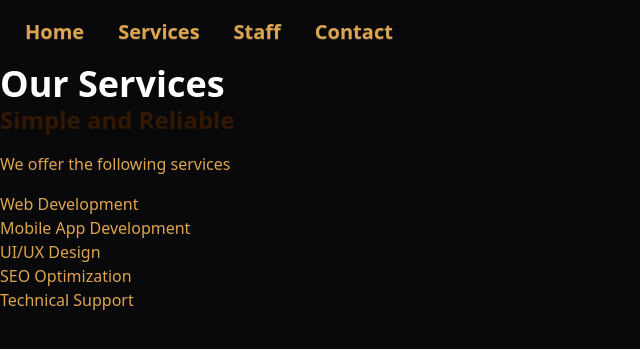
After one commit to sparky9043/comIT-assignment-solutions, a Django app: page /services/ in a window 1280 px wide. The commit adds this page. Shown: the top 349 px of the page, without its empty margins (0-640 px from the left). Run offline with Django 5.2, Linux system fonts and the light colour scheme; some libraries are stand-ins or nearby versions.

Commit message:
feat: add services page

```diff
--- a/04-15-2026/static_pages/static_pages_templates/urls.py
+++ b/04-15-2026/static_pages/static_pages_templates/urls.py
@@ -8,4 +8,5 @@ urlpatterns = [
     path('', views.index, name="index"),
     path('staff/', views.staff, name="staff"),
     path('contact/', views.contact, name="contact"),
+    path('services/', views.services, name="services"),
 ]
--- a/04-15-2026/static_pages/static_pages_templates/views.py
+++ b/04-15-2026/static_pages/static_pages_templates/views.py
@@ -20,3 +20,6 @@ def staff(request):
 
 def contact(request):
     return render(request, 'static_pages_templates/contact.html')
+
+def services(request):
+    return render(request, 'static_pages_templates/services.html' )
--- a/04-15-2026/static_pages/templates/static_pages_templates/base.html
+++ b/04-15-2026/static_pages/templates/static_pages_templates/base.html
@@ -14,6 +14,7 @@
         <div class="navbar bg-base-100 shadow-sm">
 
                 <a class="btn btn-ghost text-xl" href="/">Home</a>
+                <a class="btn btn-ghost text-xl" href="/services/">Services</a>
                 <a class="btn btn-ghost text-xl" href="/staff/">Staff</a>
                 <a class="btn btn-ghost text-xl" href="/contact/">Contact</a>
 
--- /dev/null
+++ b/04-15-2026/static_pages/templates/static_pages_templates/services.html
@@ -0,0 +1,24 @@
+{% extends 'static_pages_templates/base.html' %}
+{% load static %}
+
+{% block theme %}
+data-theme="luxury"
+{% endblock %}
+
+{% block title %}Services{% endblock %}
+
+{% block h1 %}Our Services{% endblock %}
+{% block h2 %}Simple and Reliable{% endblock %}
+{% block p %}We offer the following services{% endblock %}
+
+{% block main %}
+
+<ul>
+    <li>Web Development</li>
+    <li>Mobile App Development</li>
+    <li>UI/UX Design</li>
+    <li>SEO Optimization</li>
+    <li>Technical Support</li>
+</ul>
+
+{% endblock %}
```
Also changed, not shown: 04-15-2026/static_pages/README.md.
